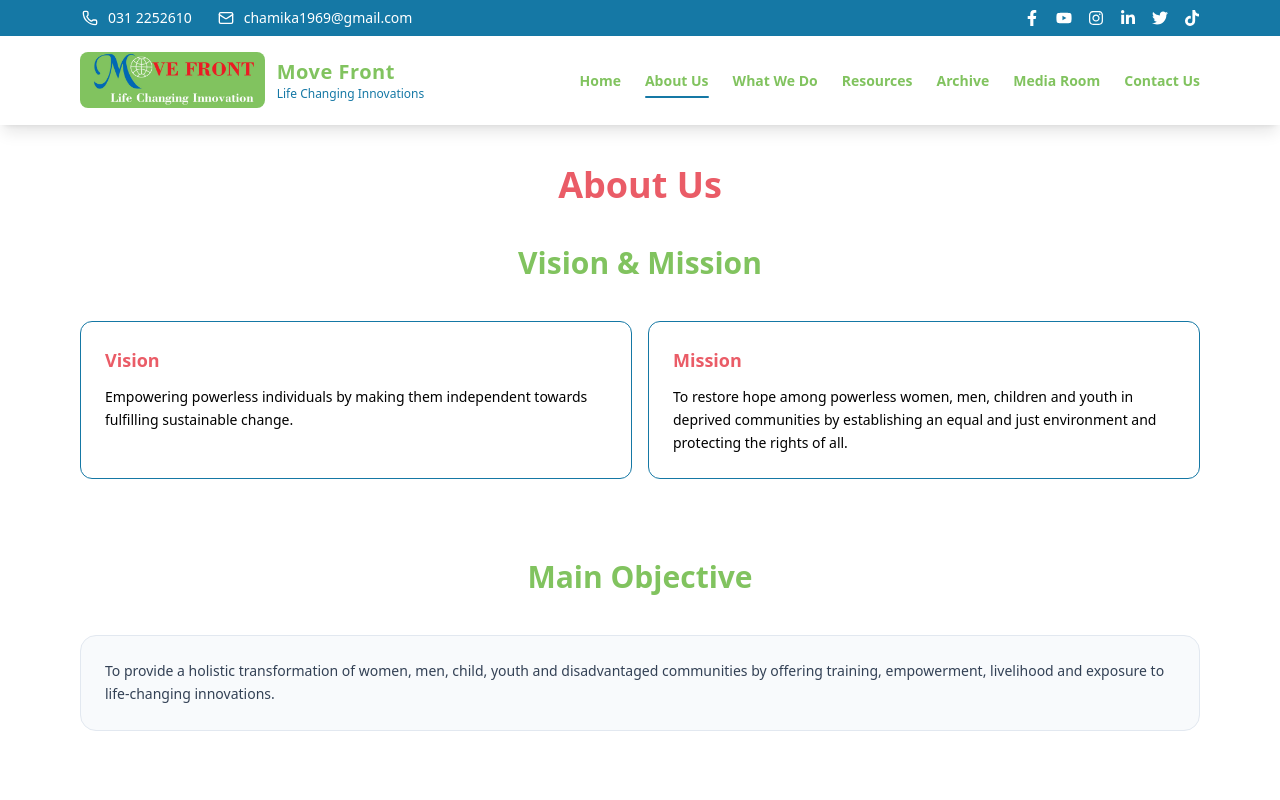
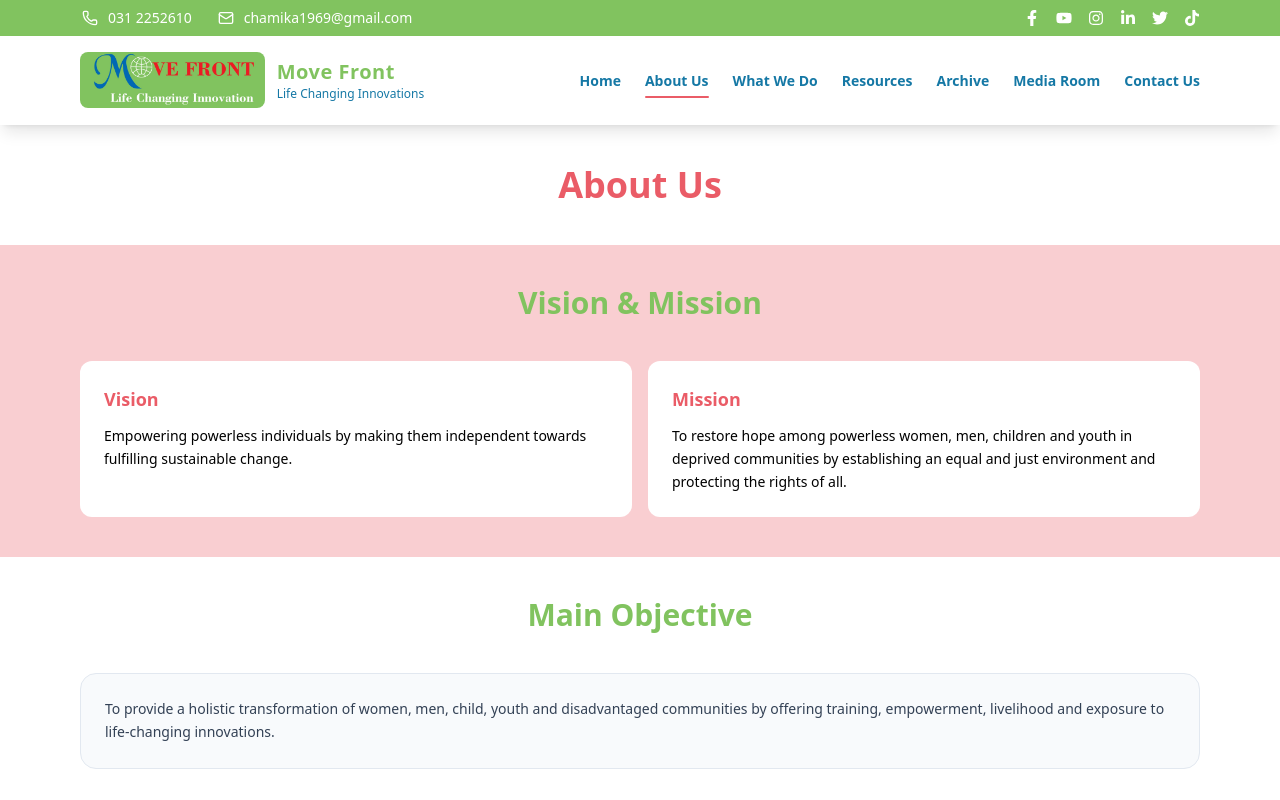
Before and after one commit to supunpramod/Move-Front-Institution, a React (Vite) app: page /about in a window 1280 px wide. Shown: the top 800 px of the page. Built offline with nearby package versions, Linux system fonts and the light colour scheme.

Commit message:
feat: Enhance component styles and layout across multiple files for improved UI consistency

```diff
--- a/src/components/Card.jsx
+++ b/src/components/Card.jsx
@@ -5,7 +5,7 @@ export default function Card({
 }) {
   return (
     <div
-      className={`bg-white border border-secondary rounded-xl p-6
+      className={`bg-white  rounded-xl p-6
 hover:shadow-xl hover:-translate-y-1
 hover:scale-[1.02]
 transition-all duration-300 ease-out
--- a/src/components/Footer.jsx
+++ b/src/components/Footer.jsx
@@ -36,7 +36,7 @@ export default function Footer() {
 
     <div className="flex items-start gap-3">
       <FaMapMarkerAlt className="text-white mt-1" />
-      <span>No 310, Oruwella Road, Katuneriya, Sri Lanka</span>
+      <span>No 310, Oruwella Road, Katuneriya, Sri Lanka.</span>
     </div>
 
     <div className="flex items-center gap-3">
@@ -53,7 +53,7 @@ export default function Footer() {
 </div>
       </div>
 
-      <div className="border-t border-slate-200">
+      <div className="border-t border-slate-200 bg-primary">
         <div className="max-w-6xl mx-auto px-4 py-4 text-sm text-white flex flex-col sm:flex-row gap-2 sm:justify-between">
           <p>© {new Date().getFullYear()} Copyright © 2026 Techtwo Bee Pvt. Ltd. All Rights Reserved</p>
           <p className="text-white">Established: 19/02/2026</p>
--- a/src/components/Homeintro.jsx
+++ b/src/components/Homeintro.jsx
@@ -4,7 +4,7 @@ export default function Homeintro() {
   const [showMore, setShowMore] = useState(false);
 
   return (
-    <section className="bg-primary">
+    <section className="bg-primary/70">
       <div className="mx-auto max-w-6xl px-4 py-14">
         <div className="grid gap-10 lg:grid-cols-12">
           {/* Left column */}
@@ -14,7 +14,7 @@ export default function Homeintro() {
             </h2>
 
             {/* First paragraph - always visible */}
-            <p className="mt-6 text-black text-sm leading-relaxed text-justify bg-white p-8 rounded-xl">
+            <p className="mt-6 text-fon text-sm leading-relaxed text-justify bg-white p-8 rounded-xl">
               Move Front is a social development organization on process of
               registration as a non-forfeitable organization in Sri Lanka. We
               facilitate community change towards a total development. Our main
@@ -73,7 +73,7 @@ export default function Homeintro() {
             <div className="lg:col-span-12">
               <div className="mt-2 rounded-xl  bg-white p-6">
                 <div className="space-y-4">
-                  <p className="text-slate-700 text-sm leading-relaxed text-justify">
+                  <p className="text-slate-600 text-sm leading-relaxed text-justify">
                     As an organization that works to empower the people to be
                     their own facilitators for change, Move Front institution
                     treats the mobilization of community members and the civil
--- a/src/components/NavbarMega.jsx
+++ b/src/components/NavbarMega.jsx
@@ -60,11 +60,11 @@ export default function NavbarMega() {
                   `py-1 rounded-xl text-sm font-semibold transition relative
                    ${
                      isActive
-                       ? "text-[#81C35F]"
-                       : "text-[#81C35F] hover:text-[#EA5C67]"
+                       ? "text-secondary"
+                       : "text-secondary hover:text-[#EA5C67]"
                    }
                    after:content-[''] after:absolute after:left-0 after:-bottom-1 after:h-[2px] after:w-full after:rounded-full
-                   after:bg-[#1578A5] after:scale-x-0 after:origin-left after:transition
+                   after:bg-accent after:scale-x-0 after:origin-left after:transition
                    ${isActive ? "after:scale-x-100" : "group-hover:after:scale-x-100"}`
                 }
               >
--- a/src/components/TopBar.jsx
+++ b/src/components/TopBar.jsx
@@ -11,7 +11,7 @@ import {
 
 export default function TopBar() {
   return (
-    <div className="bg-[#1578A5] text-white text-sm">
+    <div className="bg-primary text-white text-sm">
       <div className="max-w-6xl mx-auto px-4 py-2 flex flex-col sm:flex-row gap-2 sm:items-center sm:justify-between">
         <div className="flex flex-wrap gap-x-4 gap-y-1">
 
--- a/src/pages/About.jsx
+++ b/src/pages/About.jsx
@@ -19,14 +19,14 @@ const subObjectives = [
 
 export default function About() {
   return (
-    <>
+    <div className="bg-white">
 
 
-      <h1 className="text-3xl md:text-4xl font-bold text-accent text-center  mt-10">
+      <h1 className="text-3xl md:text-4xl font-bold text-accent text-center  p-10">
         About Us
       </h1>
 
-      <Section id="vision" title="Vision & Mission">
+      <Section id="vision" title="Vision & Mission" className="bg-accent/30">
         <div className="grid md:grid-cols-2 gap-4">
           <Card title="Vision">
             Empowering powerless individuals by making them independent towards fulfilling sustainable change.
@@ -39,7 +39,7 @@ export default function About() {
       </Section>
 
 
-<Section title="Main Objective">
+<Section title="Main Objective" className="bg-white">
         <div className="rounded-2xl border border-slate-200 bg-slate-50 p-6">
           <p className="text-slate-700 text-sm leading-relaxed">
             To provide a holistic transformation of women, men, child, youth and disadvantaged communities by offering
@@ -103,6 +103,6 @@ export default function About() {
       </Section>
 
 
-    </>
+    </div>
   );
 }
--- a/tailwind.config.js
+++ b/tailwind.config.js
@@ -10,6 +10,7 @@ export default {
         primary: "#81C35F",
         secondary: "#1578A5",
         accent: "#EA5C67",
+        fon:"#475569",
       },
     },
   },
```
